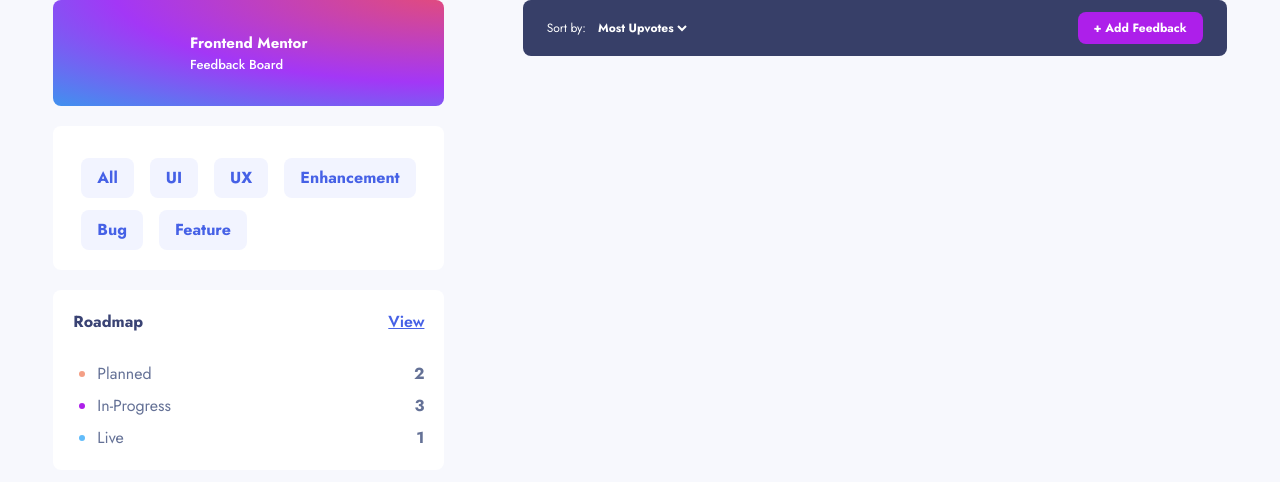
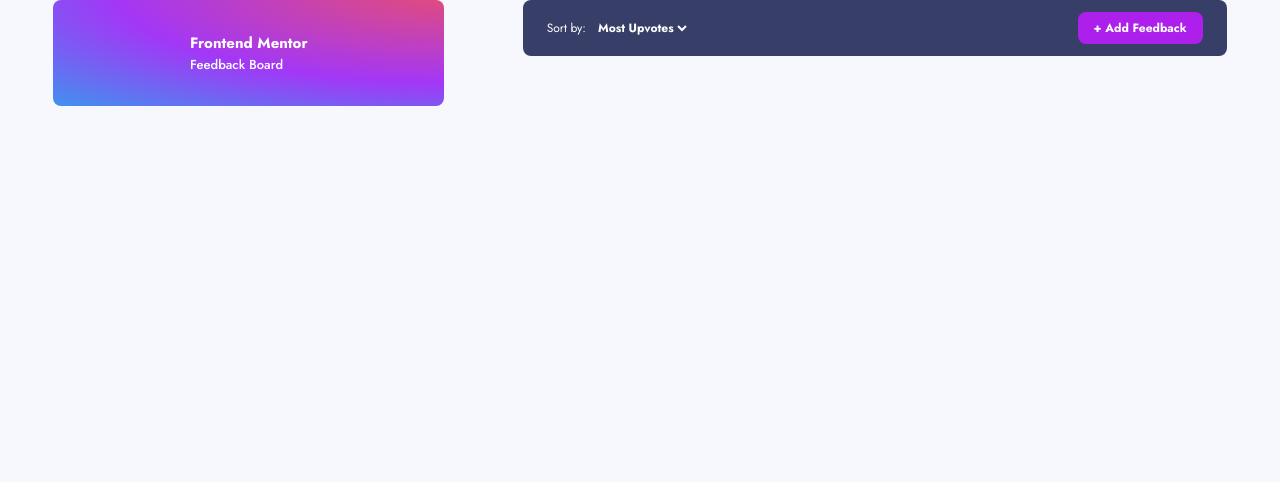
Before and after one commit to Ferperemero86/product-feedback, a Next.js app: page / in a window 1280 px wide. Shown: the top 482 px of the page. Built offline with nearby package versions, Linux system fonts and the light colour scheme.

Commit message:
Add filters nav css transition

```diff
--- a/src/components/layout/Header.tsx
+++ b/src/components/layout/Header.tsx
@@ -7,11 +7,17 @@
 import Features from '@/components/filters/FeaturesFilter';
 import StatusFilter from '@/components/filters/StatusFilter';
 
-type NavDisplayState = boolean;
+import { NavDisplayState } from '@/state/types';
 
-const Filters = () => {
+interface FiltersProps {
+  customStyles: string;
+}
+
+const Filters = ({ customStyles }: FiltersProps) => {
   return (
-    <div className="py-8 bg-secondary-second w-11/12 h-full absolute top-[122px] right-0 md:static md:flex md:py-0 lg:flex-col lg:w-full lg:py-5">
+    <div
+      className={`${customStyles} py-8 bg-secondary-second w-11/12 absolute top-[122px] right-0 md:static md:flex md:py-0 lg:flex-col lg:w-full lg:py-5`}
+    >
       <Features customStyles="bg-white w-11/12 mx-auto rounded-lg p-5 lg:w-full" />
       <StatusFilter customStyles="bg-white w-11/12 mx-auto rounded-lg p-5 mt-10 md:mt-0 md:ml-3 lg:mx-auto lg:mt-5 lg:w-full" />
     </div>
@@ -20,6 +26,8 @@
 
 export default function Header() {
   const [isNavDisplay, setNavDisplay] = useState<NavDisplayState>(false);
+
+  const navDisplayStyles = isNavDisplay ? 'show-filters' : 'hidden-filters';
 
   const toggleNavDisplay = () => {
     setNavDisplay((prevState) => !prevState);
@@ -36,7 +44,7 @@
         </div>
         {isNavDisplay && <CloseIcon onClick={toggleNavDisplay} />}
         {!isNavDisplay && <Burger onClick={toggleNavDisplay} />}
-        <Filters />
+        <Filters customStyles={`${navDisplayStyles}`} />
       </div>
       <div className="bg-fourth-first flex justify-between items-center py-3 px-6 lg:absolute lg:w-3/5 lg:right-0 lg:rounded-lg">
         <div className="flex items-center">
--- a/src/state/types.ts
+++ b/src/state/types.ts
@@ -8,4 +8,6 @@
   LoggedIn: boolean;
 };
 
+export type NavDisplayState = boolean;
+
 export type OnClickDivHandler = (event: MouseEvent<HTMLDivElement>) => void;
```
Also changed, not shown: 1 other file (tests, documents, lock files or other folders).
